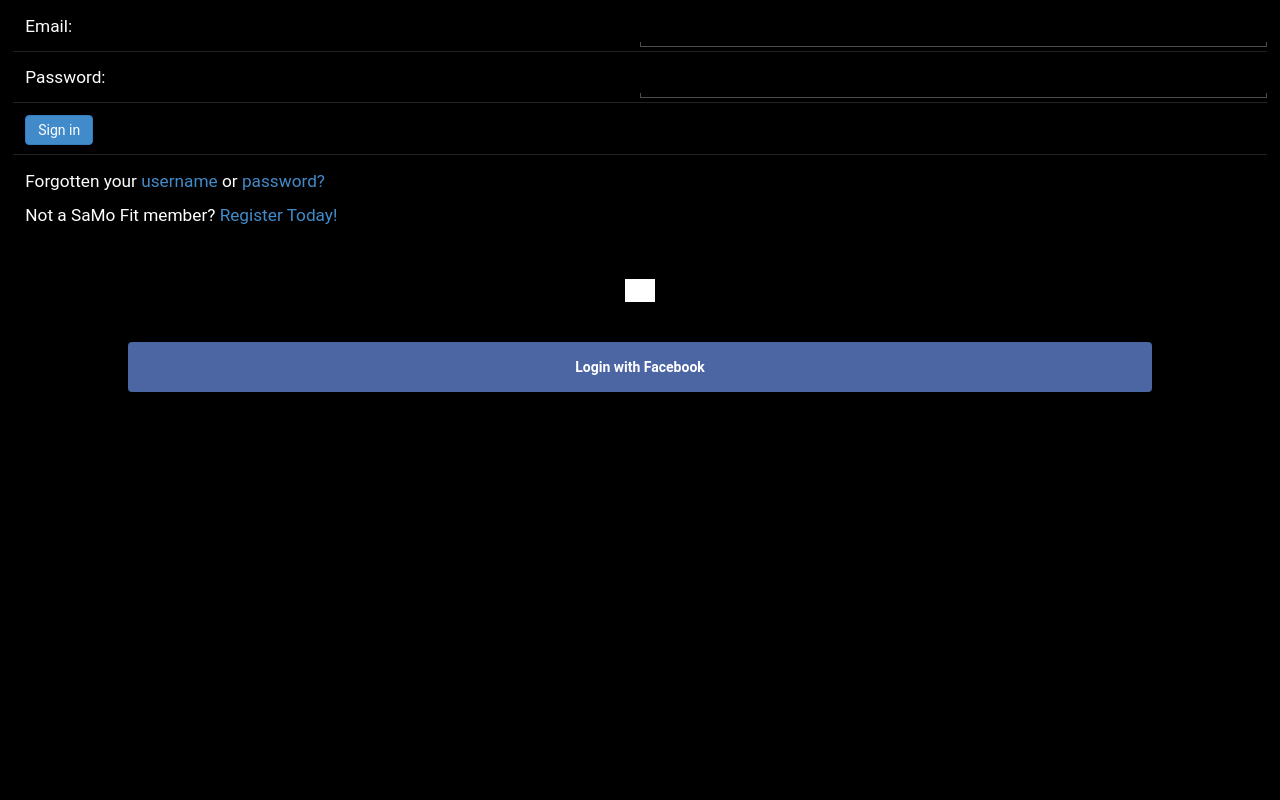
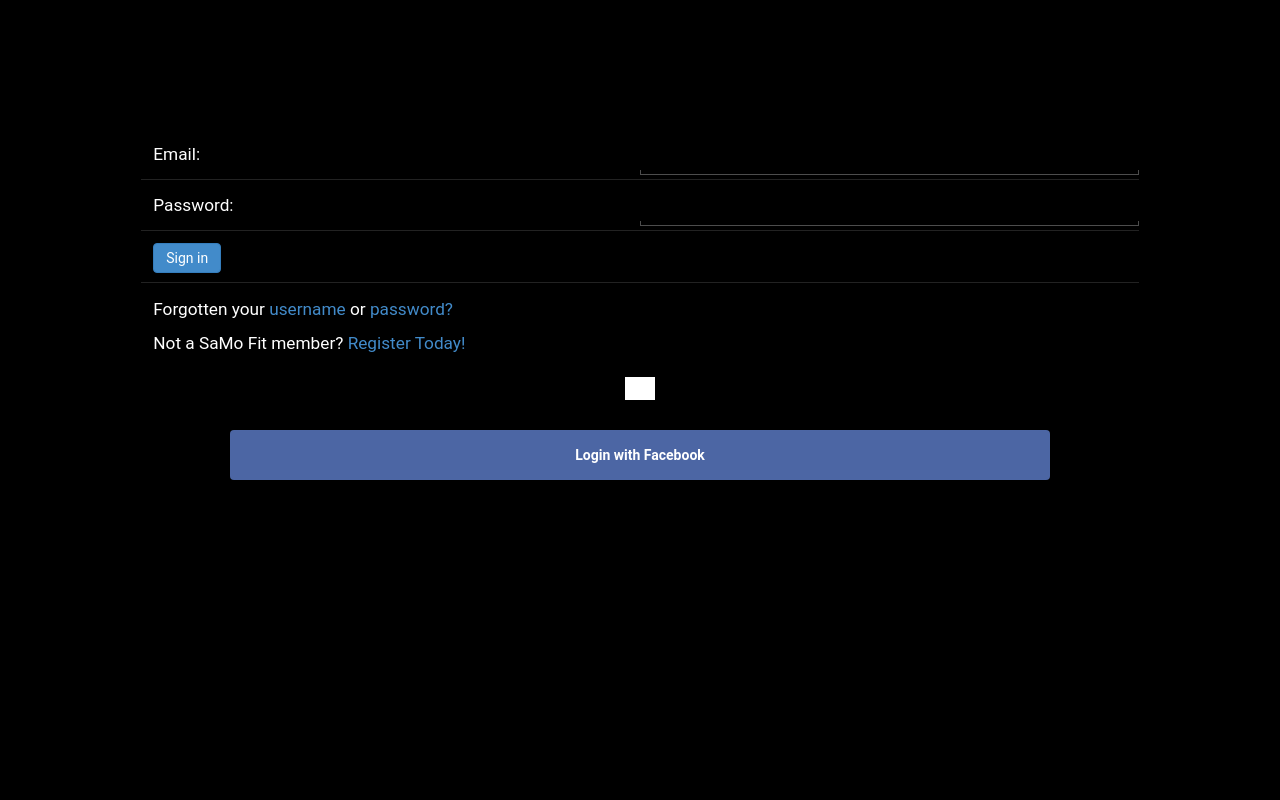
Before and after one commit to qmcgilvery/Samofit, a PHP site: page / in a window 1280 px wide. Run offline with PHP 8.4, Linux system fonts and the light colour scheme; some web fonts are replaced.

Commit message:
fixed login

```diff
--- a/css/newsamofit.css
+++ b/css/newsamofit.css
@@ -5,6 +5,7 @@
 	body {
 	font:1em Arial, Helvetica, sans-serif;
 	margin:0;
+	background-color:black;
 	}
 	#container {
     min-height:500px;
@@ -531,7 +532,7 @@
 }
 
 .or-fb {
-	margin: 50px auto;
+	margin: 20px auto 40px;
 	font-size: 1.2em;
 	position:relative;
 	border-bottom:1px solid black;
@@ -568,3 +569,7 @@
 text-align: left;
 display: inline-block;
 }
+
+.p-10p {
+padding: 10%;
+}
--- a/index.html
+++ b/index.html
@@ -95,7 +95,7 @@
 	</script>
 </head>
 <body>
-	<div data-role="view">
+	<div data-role="view" class="p-10p">
 		<header data-role="header">
 			<div data-role="navbar">
 				<span data-role="view-title">Login</span>
```
